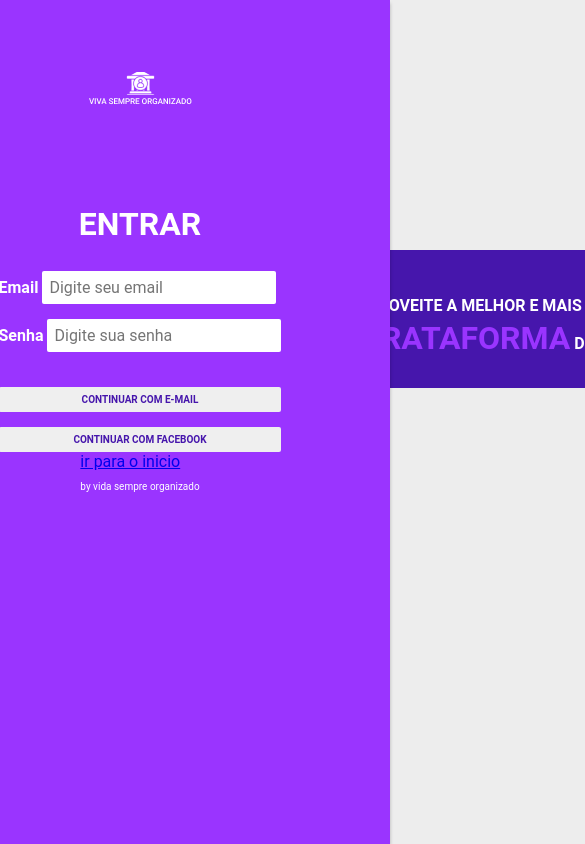
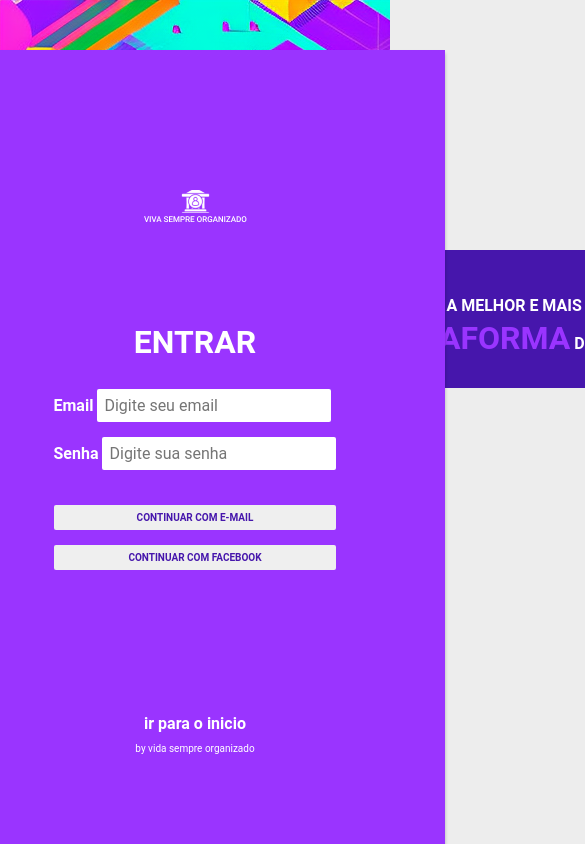
Before and after one commit to jeanevertonoficial/Gerenciador-de-contas, a Vue app: page /login in a window 390 px wide. Shown: the top 844 px of the page, 585 px wide, since content can reach past the window. Built offline with nearby package versions, Linux system fonts and the light colour scheme.

Commit message:
#subindo o projeto

```diff
--- a/public/assets/css/box-base.css
+++ b/public/assets/css/box-base.css
@@ -5,10 +5,11 @@
 }
 .box-base {
     position: absolute;
-    width: 534px;
+    width: 100%;
+    max-width: 534px;
     height: 255.75px;
     display: flex;
-    left: 143px;
+    /*left: 143px;*/
     top: 147px;
     background: var(--COLOR-BASE-TEXTO);
     border-radius: 18.75px;
@@ -20,7 +21,8 @@
 }
 .box-base-titulo {
     position: absolute;
-    width: 447.75px;
+    width: 100%;
+    max-width: 447.75px;
     height: 42px;
 
     background: #9A34FF;
--- a/public/assets/css/card.css
+++ b/public/assets/css/card.css
@@ -54,7 +54,8 @@ span.next:checked, span.prev:checked {
 .card {
     margin-left: 20px;
     position: relative;
-    width: 126.75px;
+    width: 100%;
+    max-width:126.75px;
     min-width: 126.75px;
     height: 156px;
     top: 70px;
--- a/public/assets/css/dashboard-gerancial.css
+++ b/public/assets/css/dashboard-gerancial.css
@@ -3,8 +3,18 @@
     height: 61px;
     background: var(--COLOR-BASE-PRIMARIA);
     color: var(--COLOR-BASE-TEXTO);
+    box-shadow: 0px 23px 45px #56349345;
     position: fixed;
+    z-index: 1;
+}
+
+.container-base {
+    display: flex;
+    height: 100vh;
+    margin: auto;
 }
 .container-main {
-    width: 100%;
+    display: flex;
+    margin: auto;
+    width: 70%;
 }
--- a/public/assets/css/formulario-registro.css
+++ b/public/assets/css/formulario-registro.css
@@ -1,9 +1,10 @@
 .formulario-corpo {
     position: absolute;
-    width: 320px;
+    width: 100%;
+    max-width: 320px;
     height: 441.62px;
-    left: 805px;
-    top: 189px;
+    left: 65%;
+    top: 16%;
 
     background: var(--COLOR-BASE-SEGUNDARIA);
     box-shadow: 0px 3.45013px 3.45013px rgba(0, 0, 0, 0.25);
@@ -85,7 +86,8 @@ input[type="radio"] {
 
 .rodape-formulario {
     position: absolute;
-    width: 320px;
+    width: 100%;
+    max-width: 320px;
     height: 53.48px;
     top: 390px;
     display: flex;
--- a/public/assets/css/login.css
+++ b/public/assets/css/login.css
@@ -32,7 +32,6 @@ html, body {
     text-transform: uppercase;
 }
 .conteudo-login {
-    margin-top: -270px;
     height: 45%;
     display: flex;
     flex-direction: column;
@@ -101,3 +100,38 @@ html, body {
     font-size: 2rem;
     color: var(--COLOR-BASE-SEGUNDARIA);
 }
+.rodape-login {
+    margin-top: 20rem;
+}
+.rodape-login a {
+    text-decoration: none;
+    color: var(--COLOR-BASE-TEXTO);
+    font-weight: bold;
+    cursor: pointer;
+}
+
+.rodape-login a:hover {
+    color: var(--COLOR-BASE-PRIMARIA)
+}
+
+@media (max-width: 551px) {
+    .container {
+        width: 100%;
+        height: 100%;
+        position: fixed;
+        display: flex;
+        justify-content: center;
+        align-items: center;
+    }
+    .conteudo-login {
+        margin-top: 10px;
+    }
+    .container-login{
+        margin-top: 100px;
+    }
+    .rodape-login {
+        width: 100%;
+        text-align: center;
+        margin-top: 9rem;
+    }
+}
--- a/src/App.vue
+++ b/src/App.vue
@@ -1,5 +1,5 @@
 <template>
-  <main>
+  <main class="container-base">
     <router-view />
   </main>
 </template>
--- a/src/components/DashboardGerencial.vue
+++ b/src/components/DashboardGerencial.vue
@@ -4,7 +4,6 @@
   </div>
   <div class="container-main">
     <box-base :titulo_cartao="titulo_cartao" :titulo_boleto="titulo_boleto"/>
-    <formulario-de-registro/>
   </div>
 </template>
 
@@ -15,7 +14,7 @@ import FormularioDeRegistro from "@/components/shared/formulario-de-registro.vue
 
 export default {
   name: "DashboardGerencial",
-  components: { FormularioDeRegistro, BoxBase, HeaderDashboard },
+  components: { BoxBase, HeaderDashboard },
   data () {
     return {
       titulo_central: "VIVA SEMPRE ORGANIZADO",
--- a/src/components/shared/box-base.vue
+++ b/src/components/shared/box-base.vue
@@ -16,16 +16,17 @@
         <card/>
       </div>
     </div>
-
+    <FormularioDeRegistro/>
   </div>
 </template>
 
 <script>
 import Card from "@/components/shared/card.vue";
+import FormularioDeRegistro from "@/components/shared/formulario-de-registro.vue";
 
 export default {
   name: "box-base",
-  components: { Card },
+  components: { FormularioDeRegistro, Card },
   props: ["titulo_cartao", "titulo_boleto"]
 };
 </script>
```
